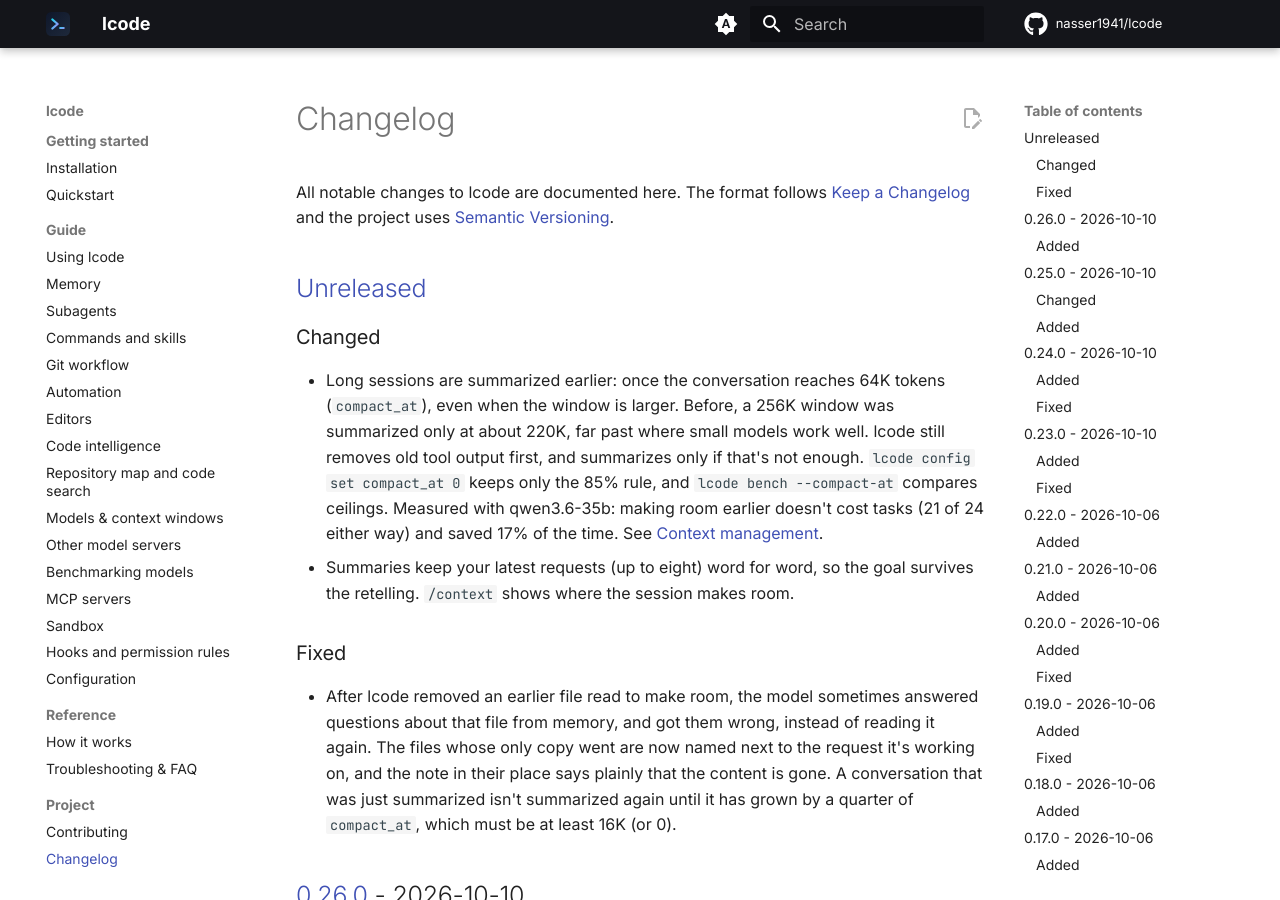
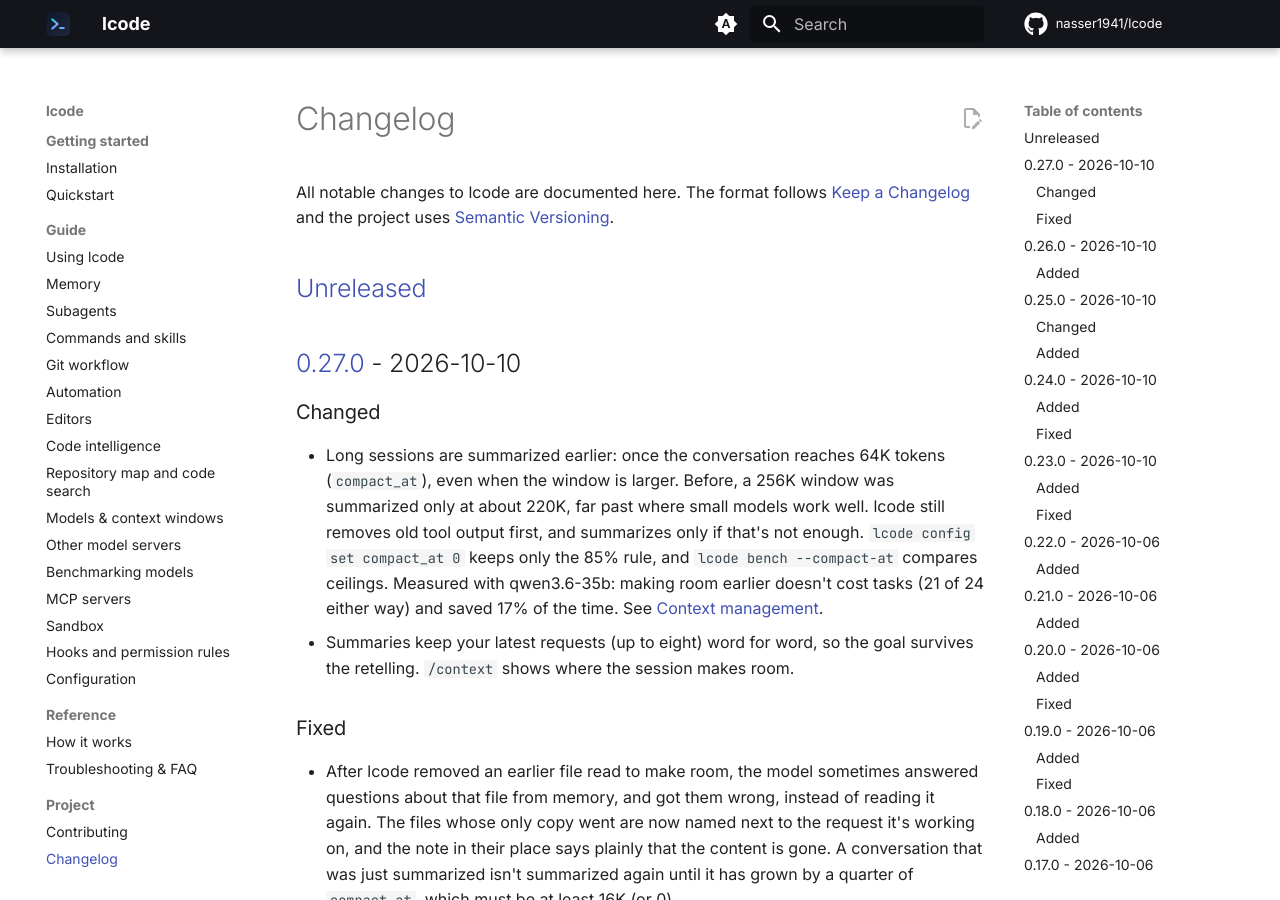
Before and after one commit to nasser1941/lcode, an MkDocs documentation site: the page built from docs/changelog.md, in a window 1280 px wide and 900 px high. Built offline with MkDocs 1.6.1 and Material for MkDocs 9.7.7, drawn with Linux system fonts in a browser that asks for light colours; comment, search, counter and statistics services are not loaded.

Commit message:
Release 0.27.0 (#105)
Co-authored-by: nasser1941 <9349840+nasser1941@users.noreply.github.com>
Co-authored-by: Claude Opus 5.5 <noreply@anthropic.com>

```diff
--- a/CHANGELOG.md
+++ b/CHANGELOG.md
@@ -5,6 +5,8 @@ All notable changes to lcode are documented here. The format follows
 [Semantic Versioning](https://semver.org/).
 
 ## [Unreleased]
+
+## [0.27.0] - 2026-10-10
 
 ### Changed
 
@@ -573,7 +575,8 @@ First public release.
 - `AGENTS.md` project instructions and `/init` to generate them.
 - One-line installer for Linux and macOS.
 
-[Unreleased]: https://github.com/nasser1941/lcode/compare/v0.26.0...HEAD
+[Unreleased]: https://github.com/nasser1941/lcode/compare/v0.27.0...HEAD
+[0.27.0]: https://github.com/nasser1941/lcode/compare/v0.26.0...v0.27.0
 [0.26.0]: https://github.com/nasser1941/lcode/compare/v0.25.0...v0.26.0
 [0.25.0]: https://github.com/nasser1941/lcode/compare/v0.24.0...v0.25.0
 [0.24.0]: https://github.com/nasser1941/lcode/compare/v0.23.0...v0.24.0
--- a/src/lcode/__init__.py
+++ b/src/lcode/__init__.py
@@ -3,7 +3,7 @@
 From a program: `from lcode import Session` (see lcode.api).
 """
 
-__version__ = "0.26.0"
+__version__ = "0.27.0"
 
 API = ("Session", "Result", "Options", "SetupError")
 
```
Also changed, not shown: docs/quickstart.md (+1 -1 lines).
